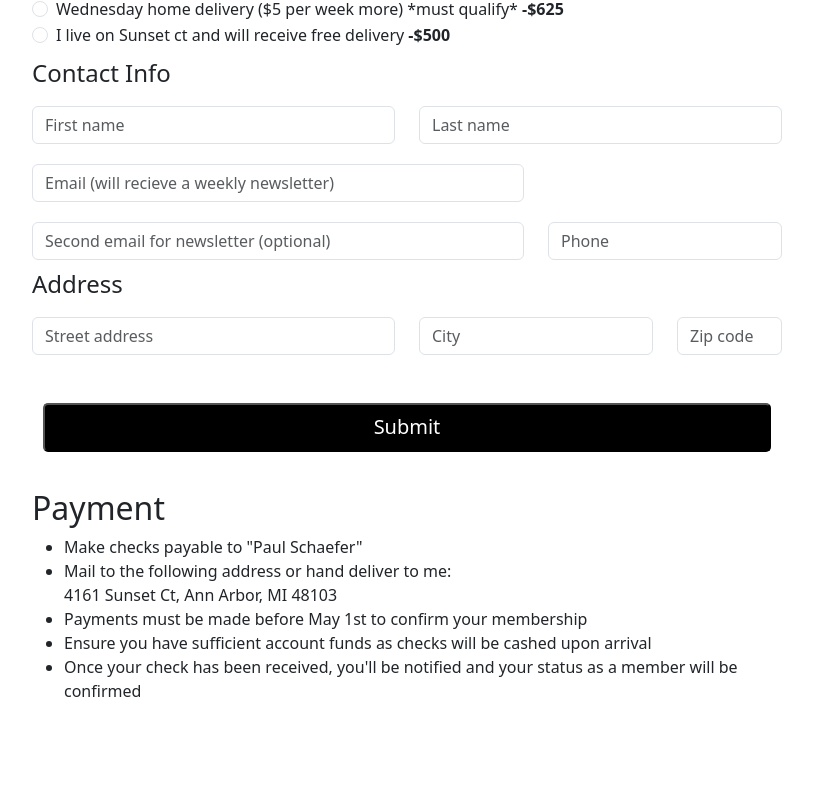
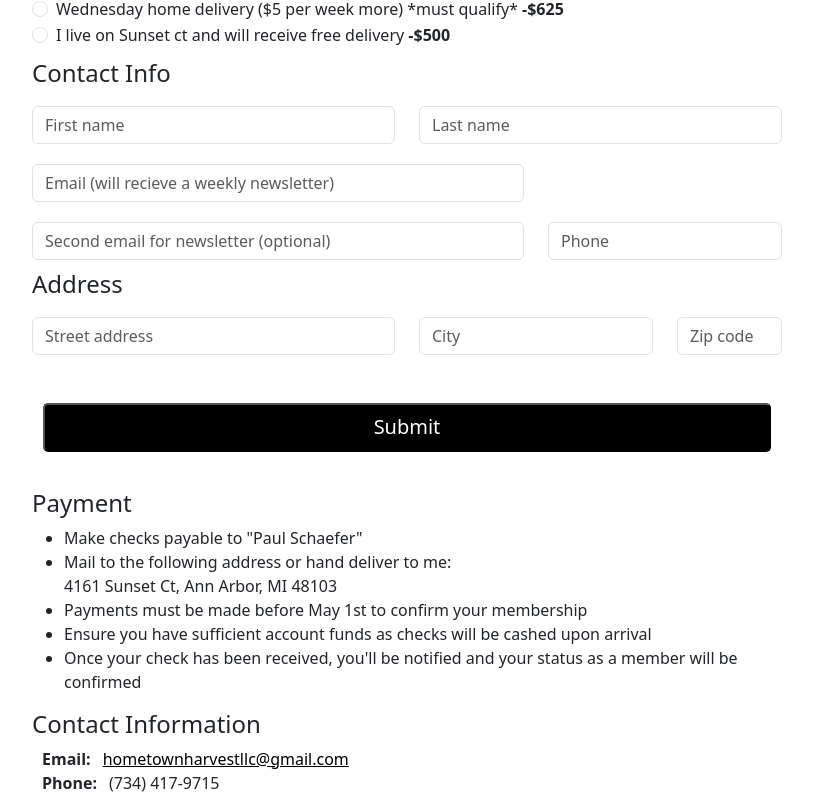
Before and after one commit to Pschaefer18/hometown-harvest-site, a Next.js app: page /register in a window 1280 px wide. Shown: the part 558-1363 px from the top of the page, without its empty margins (233-1046 px from the left). Before the commit the page ends 1287 px from the top, so only its background shows below. Built offline with nearby package versions, Linux system fonts and the light colour scheme.

Commit message:
Added contact information

```diff
--- a/pages/register.css
+++ b/pages/register.css
@@ -166,6 +166,7 @@
   }
   a:hover {
     font-weight: bold !important;
+    font-size: 15.4px;
   }
   .csa-about h4 {
     text-align: center;
@@ -219,3 +220,10 @@
     text-align: center;
     margin-top: 10%;
   }
+  .contact-info .row {
+    font-weight: bold;
+    margin-left: 10px;
+  }
+  .contact-info .value {
+    font-weight: normal;
+  }
--- a/pages/register.js
+++ b/pages/register.js
@@ -263,7 +263,7 @@ export default function register() {
           {withinDeliveryRange != null && csaSelection == "wednesday home delivery" ? (<span class={`delivery-status ${withinDeliveryRange ? 'text-success' : 'text-danger'}`}>{withinDeliveryRange ? ('Hurray! your address qualifies for Wednesday Delivery.') : 'Sorry, this address does not qualify for wednesday delivery.'}</span>) : (null)}
           <button class="submit-btn" type="submit">Submit</button>
         </form>
-      <h2>Payment</h2>
+      <h4>Payment</h4>
       <ul>
         <li>Make checks payable to "Paul Schaefer"</li>
         <li>Mail to the following address or hand deliver to me:<br/>
@@ -272,7 +272,22 @@ export default function register() {
         <li>Ensure you have sufficient account funds as checks will be cashed upon arrival</li>
         <li>Once your check has been received, you'll be notified and your status as a member will be confirmed</li>
       </ul>
-  </div>
+      <div class="contact-info">
+        <h4>Contact Information</h4>
+        <div class="row">
+          Email:
+          <div class="value col-md-4 col-sm-6 col-xs-10">
+            <a href="mailto:hometownharvestllc@gmail.com">hometownharvestllc@gmail.com</a>
+          </div>
+        </div>
+        <div class="row">
+          Phone:
+          <div class="value col-md-4 col-sm-6 col-xs-10">
+            (734) 417-9715
+          </div>
+        </div>
+      </div>
+    </div>
     </>
   );
 }
```
